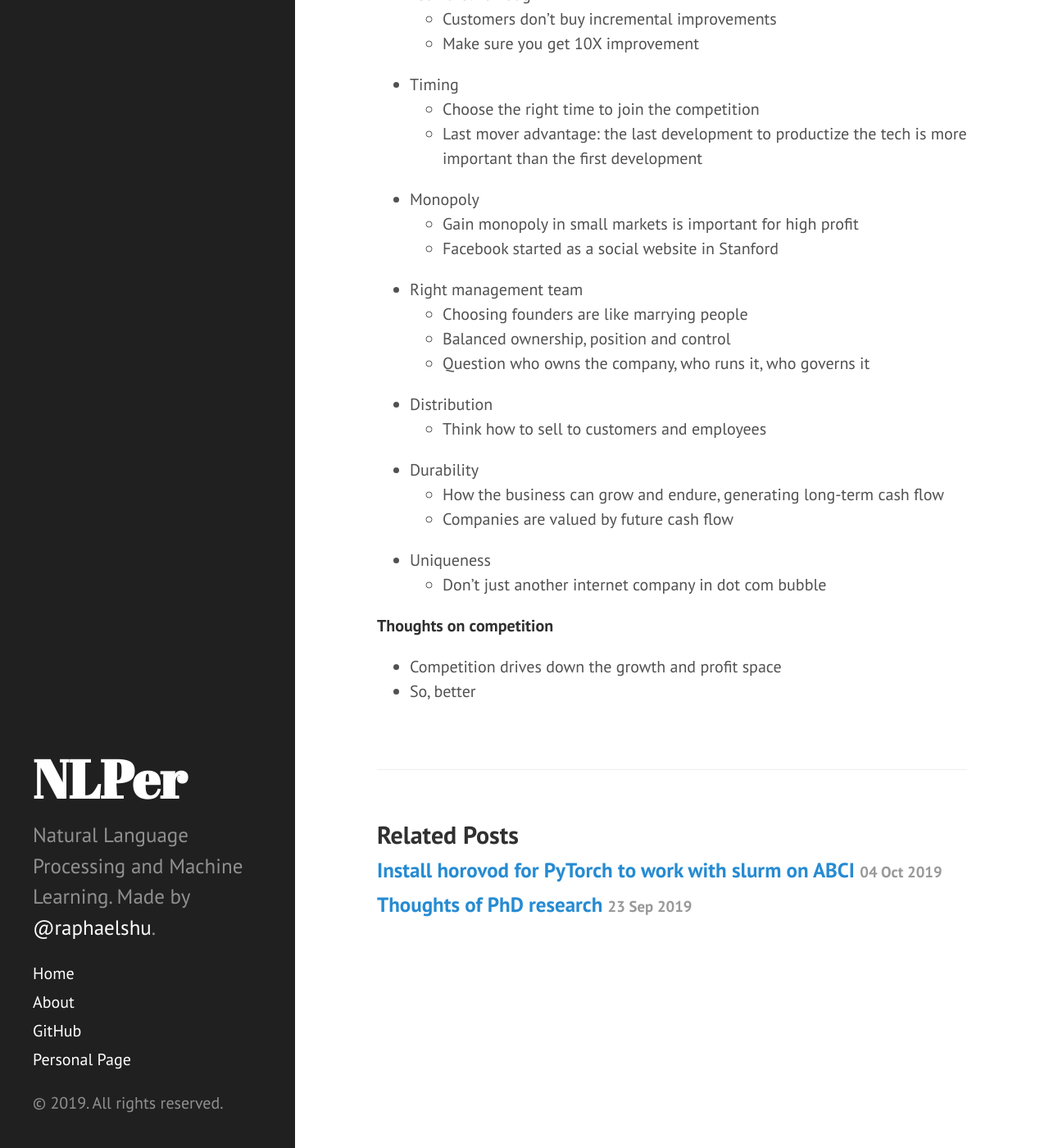
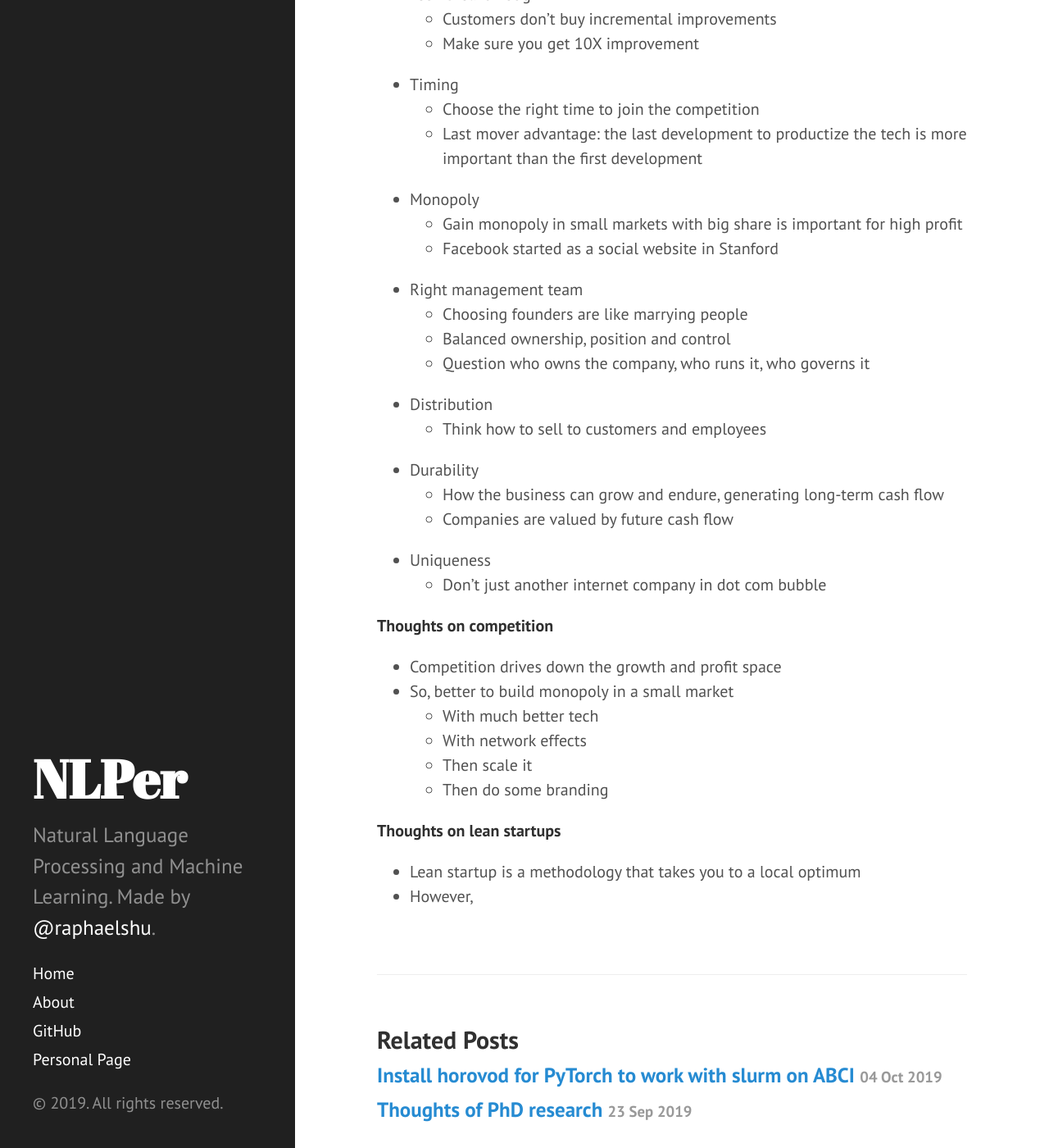
Before and after one commit to zomux/nlper, a Jekyll site: the page built from _posts/2019-10-13-book-review-zero-to-one.md, in a window 1280 px wide and 1400 px high, scrolled down 626 px. Shown: the whole window at 82% size. Built offline with Jekyll 4.4.1, drawn with Linux system fonts in a browser that asks for light colours; our own code applies the rules of GitHub Pages for plain Markdown files; comment, search, counter and statistics services are not loaded.

Commit message:
_posts/2019-10-13-book-review-zero-to-one.md updated from https://stackedit.io/

```diff
--- a/_posts/2019-10-13-book-review-zero-to-one.md
+++ b/_posts/2019-10-13-book-review-zero-to-one.md
@@ -24,7 +24,7 @@ Key Message: To successfully run a startup, the founders have to consider seven
 	- Choose the right time to join the competition
 	- Last mover advantage: the last development to productize the tech is more important than the first development
 - Monopoly
-	- Gain monopoly in small markets is important for high profit
+	- Gain monopoly in small markets with big share is important for high profit
 	- Facebook started as a social website in Stanford
 - Right management team
 	- Choosing founders are like marrying people
@@ -41,7 +41,17 @@ Key Message: To successfully run a startup, the founders have to consider seven
 **Thoughts on competition**
 
 - Competition drives down the growth and profit space
-- So, better
+- So, better to build monopoly in a small market
+	- With much better tech
+	- With network effects
+	- Then scale it
+	- Then do some branding
+
+
+**Thoughts on lean startups**
+
+- Lean startup is a methodology that takes you to a local optimum
+- However,
 <!--stackedit_data:
-eyJoaXN0b3J5IjpbMTg2MzYzMDMyMV19
+eyJoaXN0b3J5IjpbOTQyOTg1NDddfQ==
 -->
```
